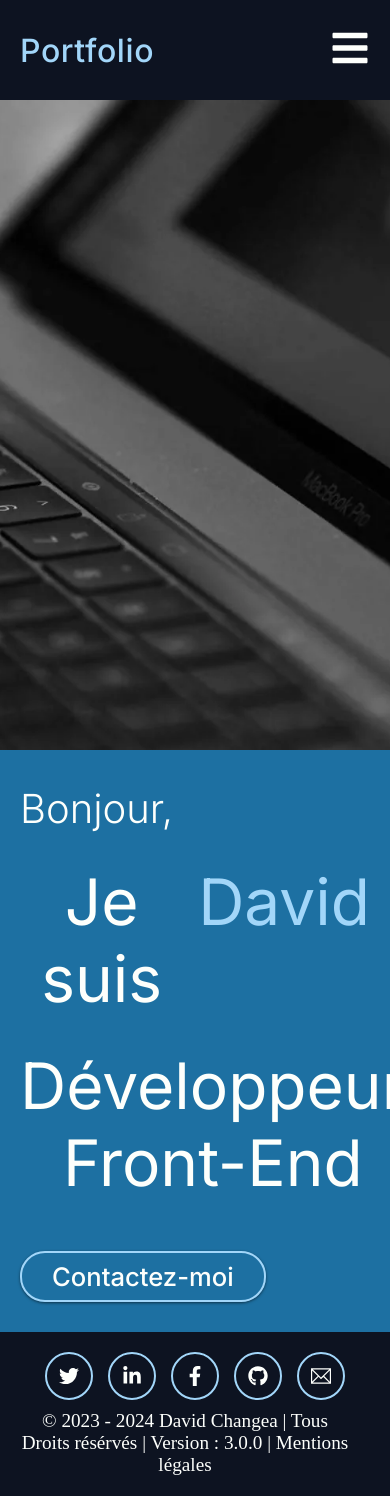
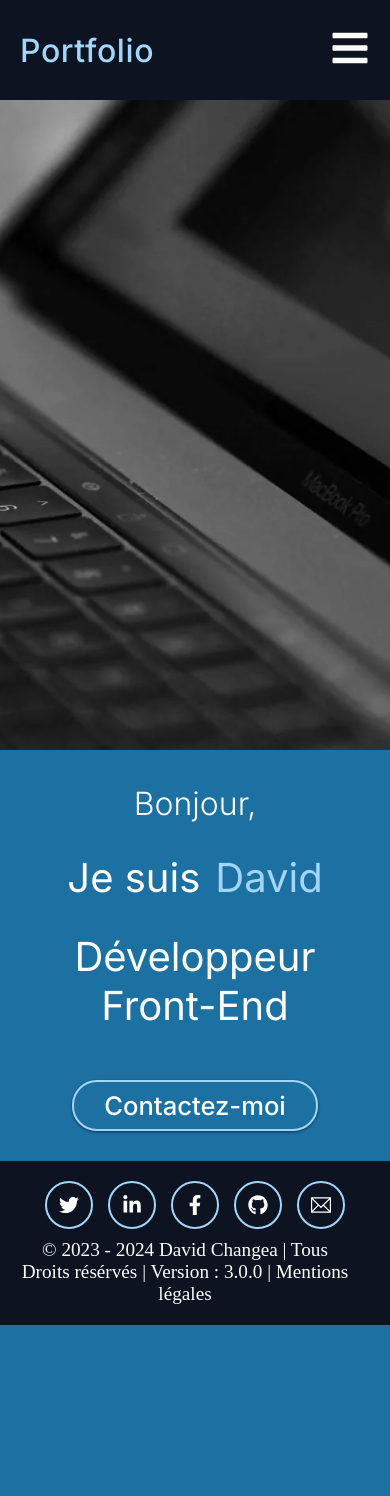
Before and after one commit to DavidDevPro/projet_12_portfolio_version_3, a React (Vite) app: page / in a window 390 px wide. After the commit the page ends 1325 px from the top, so only its background shows below. Built offline with nearby package versions, Linux system fonts and the light colour scheme.

Commit message:
ajout responsive page d'accueil

```diff
--- a/src/pages/AboutPage.jsx
+++ b/src/pages/AboutPage.jsx
@@ -15,7 +15,7 @@ const AboutPage = () => {
     <main>
       <HeadPages
         headText="A propos de moi"
-        icon={<BsInfoCircleFill size={45} />}
+        icon={<BsInfoCircleFill />}
       />
       <section className="main_about_section">
         <div className="about">
--- a/src/pages/ContactPage.jsx
+++ b/src/pages/ContactPage.jsx
@@ -12,7 +12,7 @@ const ContactPage = () => {
     <main>
       <div className="main">
         <img src={img} alt="" />
-        <HeadPages headText={"Contact"} icon={<MdAlternateEmail size={45} />} />
+        <HeadPages headText={"Contact"} icon={<MdAlternateEmail/>} />
         <section className="contact_section">
           <ContactText />
         </section>
--- a/src/pages/OneProjectPage.jsx
+++ b/src/pages/OneProjectPage.jsx
@@ -17,7 +17,7 @@ const OneProjectPage = () => {
     <main>
       <HeadPages
         headText={`Projet ${data.pageId}`}
-        icon={<FaFileWaveform size={45} />}
+        icon={<FaFileWaveform />}
       />
       <section className="one_project_section">
         <h1>Illustrations du projet</h1>
--- a/src/pages/ProjectPage.jsx
+++ b/src/pages/ProjectPage.jsx
@@ -24,7 +24,7 @@ const ProjectPage = () => {
       : dataProject.filter((item) => item.filterId === filteredId);
   return (
     <main>
-      <HeadPages headText="Mes projets" icon={<FaDev size={45} />} />
+      <HeadPages headText="Mes projets" icon={<FaDev />} />
       <section>
         <div className="filter">
           <ul className="filter_items">
--- a/src/sass/components/Header.scss
+++ b/src/sass/components/Header.scss
@@ -16,7 +16,6 @@ header {
     position: fixed;
     opacity: 0.96;
     z-index: 1000;
-
     @media screen and (max-width: 768px) {
       opacity: 1;
     }
--- a/src/sass/components/HomeText.scss
+++ b/src/sass/components/HomeText.scss
@@ -11,22 +11,44 @@
   flex-direction: column;
   align-items: flex-start;
   gap: 30px;
+  transition: align-items 300ms ease-out;
+  @media screen and (max-width: 768px) {
+    align-items: center;
+  }
 
   h2 {
     font-size: 2.5em;
     font-weight: 300;
+    transition: font-size 300ms ease-out;
+    @media screen and (max-width: 450px) {
+      font-size: 2em;
+    }
   }
   &_name {
     display: flex;
     gap: 15px;
     font-size: 4em;
+    transition: font-size 300ms ease-out;
 
     h4 {
       color: $fourth_color;
+    }
+    @media screen and (max-width: 768px) {
+      font-size: 3em;
+    }
+    @media screen and (max-width: 450px) {
+      font-size: 2.5em;
     }
   }
   h5 {
     font-size: 4em;
     margin-bottom: 20px;
+    transition: font-size 300ms ease-out;
+    @media screen and (max-width: 768px) {
+      font-size: 3em;
+    }
+    @media screen and (max-width: 450px) {
+      font-size: 2.5em;
+    }
   }
 }
--- a/src/sass/layout/HeadPages.scss
+++ b/src/sass/layout/HeadPages.scss
@@ -12,10 +12,25 @@
     color: $fourth_color;
     font-size: 2.2em;
     font-weight: 600;
+    transition: font-size 300ms ease-out;
+    @media screen and (max-width: 768px) {
+      font-size: 2em;
+    }
+    @media screen and (max-width: 450px) {
+      font-size: 1.6em;
+    }
   }
   span {
     svg {
       color: $fourth_color;
+      font-size: 45px;
+      transition: font-size 300ms ease-out;
+      @media screen and (max-width: 768px) {
+        font-size: 35px;
+      }
+      @media screen and (max-width: 768px) {
+        font-size: 28px;
+      }
     }
   }
 }
```
